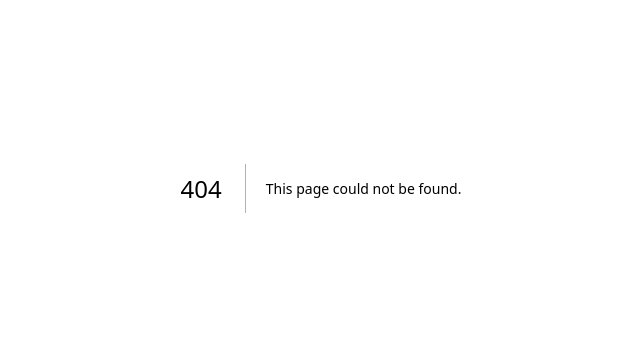
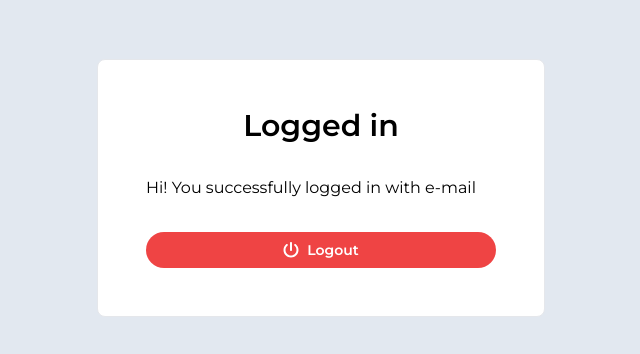
Before and after one commit to devbls/login-page, a Next.js app: page /home in a window 1280 px wide. Before the commit this address had no page. Shown: the part 212-566 px from the top of the page, without its empty margins (319-959 px from the left). Built offline with nearby package versions, Linux system fonts and the light colour scheme.

Commit message:
Navigate to homepage on login

```diff
--- /dev/null
+++ b/src/app/home/page.tsx
@@ -0,0 +1,32 @@
+"use client";
+import { FaPowerOff } from "react-icons/fa6";
+import { useRouter, useSearchParams } from "next/navigation";
+
+import { Button } from "@/components/Button";
+
+export default function Home() {
+  const searchParams = useSearchParams();
+
+  const { back } = useRouter();
+
+  return (
+    <div className="flex flex-col items-center justify-center h-screen bg-slate-200">
+      <div className="w-[28rem] p-12 bg-white border rounded-lg">
+        <h1 className="text-3xl text-center font-semibold select-none">
+          Logged in
+        </h1>
+        <p className="mt-8">
+          Hi! You successfully logged in with e-mail{" "}
+          <span className="font-semibold">{searchParams.get("email")}</span>
+        </p>
+        <Button
+          type="button"
+          title="Logout"
+          icon={<FaPowerOff size={16} className="inline-block mr-2" />}
+          styles="text-white bg-red-500 hover:bg-red-600 hover:shadow-lg"
+          onClick={back}
+        />
+      </div>
+    </div>
+  );
+}
--- a/src/app/layout.tsx
+++ b/src/app/layout.tsx
@@ -1,12 +1,9 @@
-import type { Metadata } from "next";
+"use client";
 import { Montserrat } from "next/font/google";
+import { FormProvider, useForm } from "react-hook-form";
 
+import { Inputs } from "@/components/Login/types";
 import "./globals.css";
-
-export const metadata: Metadata = {
-  title: "Create Next App",
-  description: "Generated by create next app",
-};
 
 const montserrat = Montserrat({ subsets: ["latin"] });
 
@@ -15,9 +12,17 @@ export default function RootLayout({
 }: Readonly<{
   children: React.ReactNode;
 }>) {
+  const methods = useForm<Inputs>({
+    defaultValues: {
+      remember_password: true,
+    },
+  });
+
   return (
     <html lang="en" className={montserrat.className}>
-      <body>{children}</body>
+      <body>
+        <FormProvider {...methods}>{children}</FormProvider>
+      </body>
     </html>
   );
 }
--- a/src/app/page.tsx
+++ b/src/app/page.tsx
@@ -1,29 +1,19 @@
 "use client";
 import { useState } from "react";
-import { FormProvider, useForm } from "react-hook-form";
 
 import { RegisterForm } from "@/components/Login/forms/RegisterForm";
 import { ForgotPasswordForm } from "@/components/Login/forms/ForgotPasswordForm";
 import { LoginForm } from "@/components/Login/forms/LoginForm";
-import { Inputs } from "@/components/Login/types";
-
-export default function Home() {
+export default function Login() {
   const [formType, setFormType] = useState("login");
-  const methods = useForm<Inputs>({
-    defaultValues: {
-      remember_password: true,
-    },
-  });
 
   return (
     <div className="flex flex-col items-center justify-center h-screen bg-slate-200">
-      <FormProvider {...methods}>
-        {formType === "login" && <LoginForm setFormType={setFormType} />}
-        {formType === "register" && <RegisterForm setFormType={setFormType} />}
-        {formType === "forgot_password" && (
-          <ForgotPasswordForm setFormType={setFormType} />
-        )}
-      </FormProvider>
+      {formType === "login" && <LoginForm setFormType={setFormType} />}
+      {formType === "register" && <RegisterForm setFormType={setFormType} />}
+      {formType === "forgot_password" && (
+        <ForgotPasswordForm setFormType={setFormType} />
+      )}
     </div>
   );
 }
--- a/src/components/Login/Button.tsx
+++ b/src/components/Button.tsx
@@ -7,6 +7,7 @@ type Props = {
   icon?: ReactElement;
   styles: string;
   loading?: boolean;
+  onClick?: () => void;
 };
 
 export const Button = ({
@@ -15,6 +16,7 @@ export const Button = ({
   icon,
   styles,
   loading = false,
+  onClick = () => {},
 }: Props) => {
   const handleInnerContent = () => {
     if (loading)
@@ -42,6 +44,7 @@ export const Button = ({
   return (
     <button
       type={type}
+      onClick={onClick}
       className={`h-9 w-full text-sm select-none font-semibold mt-8 rounded-full transition-all duration-200 ${styles}`}
     >
       <div className="flex flex-row items-center justify-center">
--- a/src/components/Login/Input.tsx
+++ b/src/components/Input.tsx
@@ -1,6 +1,6 @@
 import { ReactElement } from "react";
 import { useFormContext } from "react-hook-form";
-import { Inputs, InputValues } from "./types";
+import { Inputs, InputValues } from "./Login/types";
 
 type Props = {
   label: string;
--- a/src/components/Login/forms/LoginForm.tsx
+++ b/src/components/Login/forms/LoginForm.tsx
@@ -2,11 +2,12 @@ import { FcGoogle } from "react-icons/fc";
 import { FaEnvelope, FaLock } from "react-icons/fa";
 import { SubmitHandler, useFormContext } from "react-hook-form";
 import { useEffect, useState } from "react";
+import { useRouter } from "next/navigation";
 
-import { Button } from "../Button";
-import { Form } from "../Form";
-import { Input } from "../Input";
-import { Checkbox } from "../Checkbox";
+import { Form } from ".";
+import { Button } from "../../Button";
+import { Input } from "../../Input";
+import { Checkbox } from "../../Checkbox";
 import { Inputs } from "../types";
 
 type Props = {
@@ -16,16 +17,20 @@ type Props = {
 export const LoginForm = ({ setFormType }: Props) => {
   const [loading, setLoading] = useState(false);
 
-  const { reset } = useFormContext<Inputs>();
+  const { reset, watch } = useFormContext<Inputs>();
+
+  const { push } = useRouter();
 
   const handleLogin: SubmitHandler<Inputs> = async () => {
     setLoading(true);
 
+    const email = watch("email");
+
     try {
       setTimeout(() => {
+        push(`/home?email=${email}`);
         setLoading(false);
         reset(undefined, { keepDefaultValues: true });
-        alert("Login successfull!");
       }, 2000);
     } catch (err) {
       console.log(err);
--- a/src/components/Login/forms/RegisterForm.tsx
+++ b/src/components/Login/forms/RegisterForm.tsx
@@ -2,9 +2,9 @@ import { FaArrowLeft, FaEnvelope, FaLock, FaUser } from "react-icons/fa";
 import { SubmitHandler, useFormContext } from "react-hook-form";
 import { useEffect } from "react";
 
-import { Form } from "../Form";
-import { Input } from "../Input";
-import { Button } from "../Button";
+import { Form } from ".";
+import { Input } from "../../Input";
+import { Button } from "../../Button";
 import { Inputs } from "../types";
 
 type Props = {
--- a/src/components/Login/Form.tsx
+++ b/src/components/Login/forms/index.tsx
@@ -1,7 +1,7 @@
 import { ReactElement, ReactNode } from "react";
 import { SubmitHandler, useFormContext } from "react-hook-form";
 
-import { Inputs } from "./types";
+import { Inputs } from "../types";
 
 type Props = {
   children: ReactNode;
```
Also changed, not shown: src/components/Login/forms/ForgotPasswordForm.tsx (+4 -4 lines), src/components/Checkbox.tsx (renamed from src/components/Login/Checkbox.tsx).
